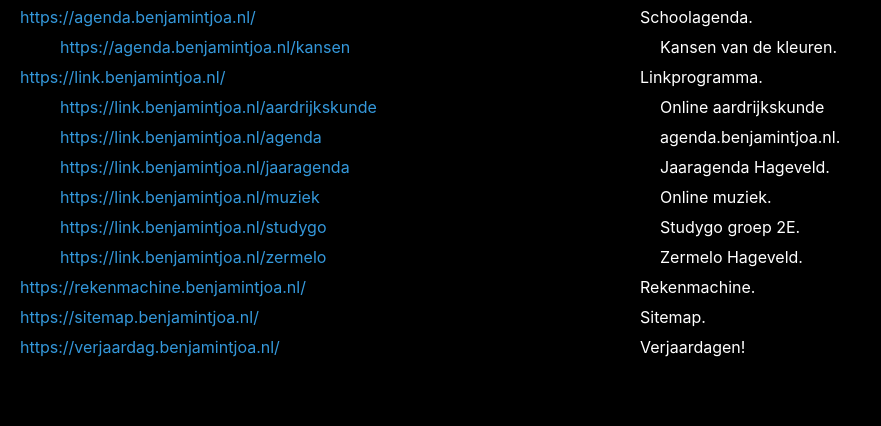
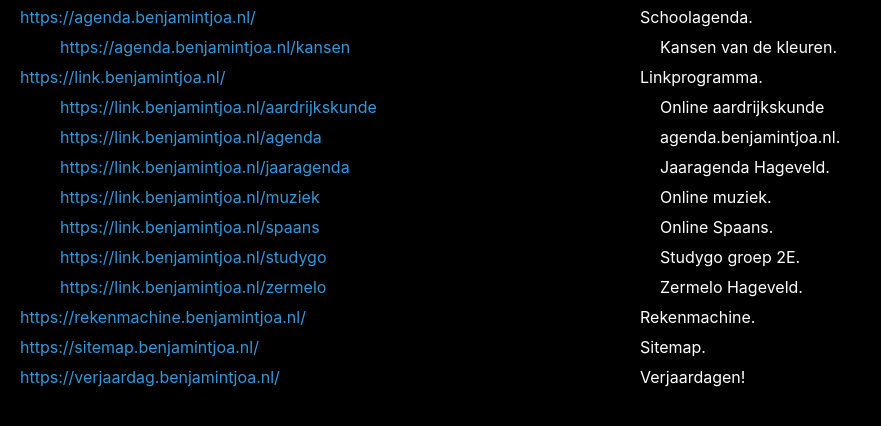
Before and after one commit to BenjaminTjoa/sitemap, a plain HTML site: page index.html in a window 1280 px wide. Shown: the part 108-534 px from the top of the page, without its empty margins (0-881 px from the left). Drawn offline with Linux system fonts and the light colour scheme.

Commit message:
Link.benjamintjoa.nl/spaans toevoegen.

```diff
--- a/index.html
+++ b/index.html
@@ -85,6 +85,10 @@ h1 {
             <span class="sitemap-description">Online muziek.</span>
         </div>
         <div class="sitemap-item subpage">
+            <a href="https://link.benjamintjoa.nl/spaans" class="sitemap-link">https://link.benjamintjoa.nl/spaans</a>
+            <span class="sitemap-description">Online Spaans.</span>
+        </div>
+        <div class="sitemap-item subpage">
             <a href="https://link.benjamintjoa.nl/studygo" class="sitemap-link">https://link.benjamintjoa.nl/studygo</a>
             <span class="sitemap-description">Studygo groep 2E.</span>
         </div>
```
